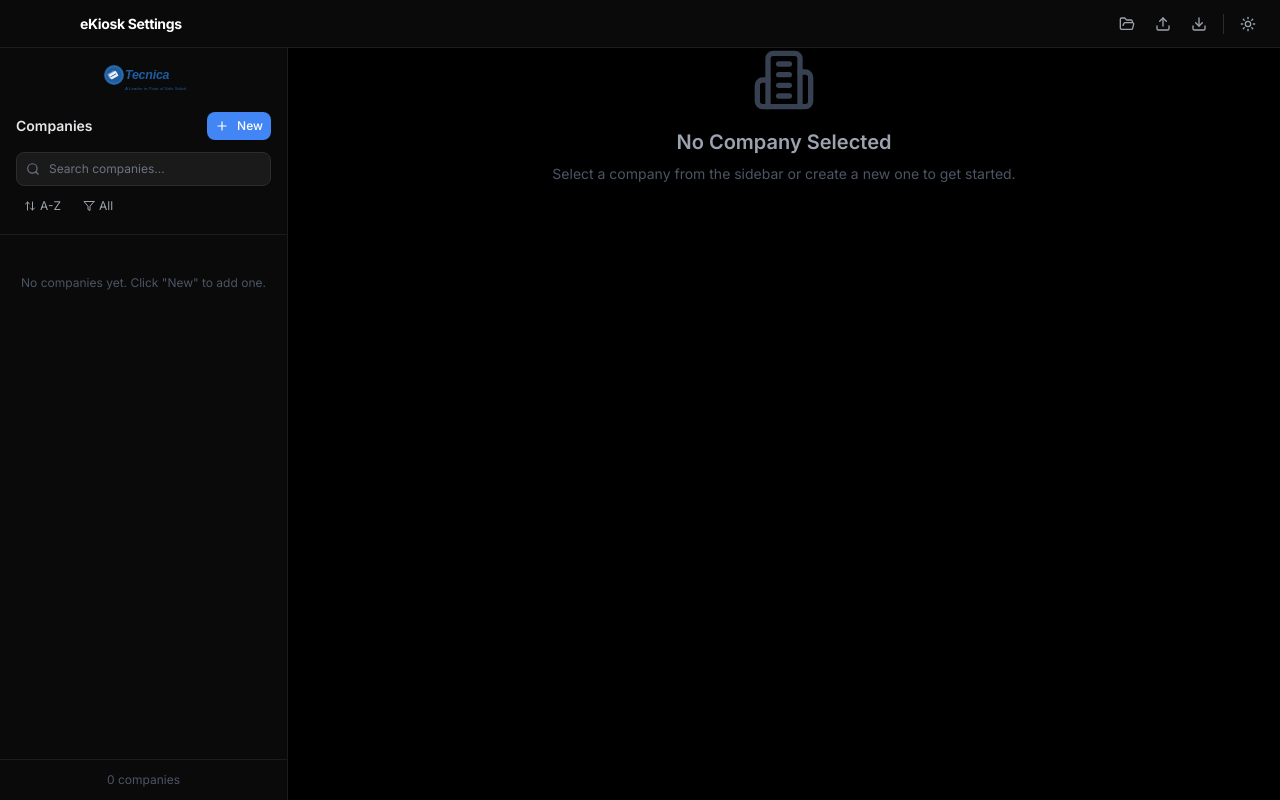
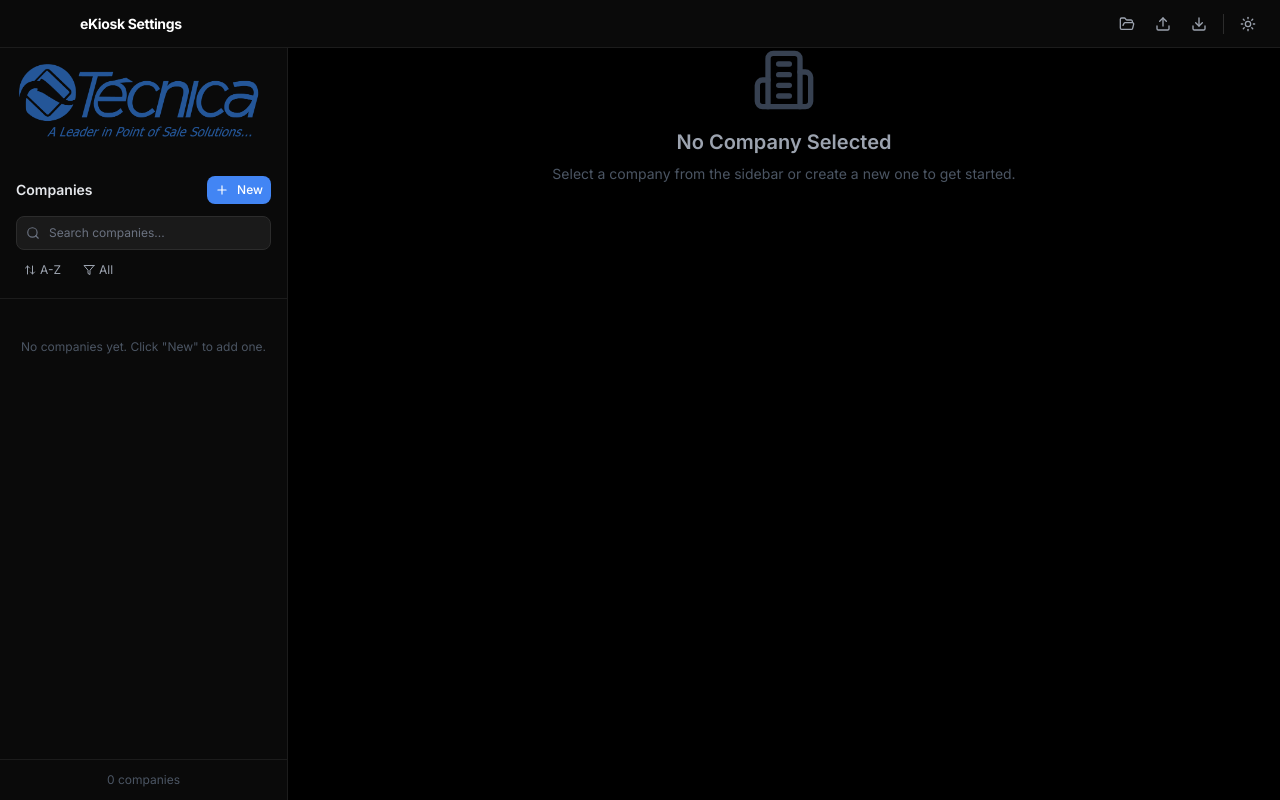
Before and after one commit to maquilon/tecnica-ekiosk-settings, a React (Vite) app: page / in a window 1280 px wide. Built offline with nearby package versions, Linux system fonts and the light colour scheme.

Commit message:
Logo updated

```diff
--- a/src/renderer/components/Sidebar.tsx
+++ b/src/renderer/components/Sidebar.tsx
@@ -4,7 +4,7 @@ import ConfirmDialog from './ui/ConfirmDialog';
 import {
   Plus, Search, Copy, Trash2, Power, ArrowUpDown, Filter,
 } from 'lucide-react';
-import tecnicaLogo from '../assets/tecnica-logo.svg';
+import tecnicaLogo from '../assets/logo_tecnicasystems.png';
 
 export default function Sidebar() {
   const {
@@ -26,8 +26,8 @@ export default function Sidebar() {
         }`}
       >
         <div className={`p-4 border-b ${d ? 'border-[#1c1c1c]' : 'border-gray-200'}`}>
-          <div className="flex items-center justify-center mb-4">
-            <img src={tecnicaLogo} alt="Tecnica Systems" className="h-8 w-auto" />
+          <div className="flex items-center justify-center mb-8">
+            <img src={tecnicaLogo} alt="Tecnica Systems" className="h-20 w-auto" />
           </div>
           <div className="flex items-center justify-between mb-3">
             <h2 className={`text-sm font-semibold ${d ? 'text-gray-200' : 'text-gray-800'}`}>
```
Also changed, not shown: src/renderer/assets/logo_tecnicasystems.png (added), src/renderer/assets/tecnica-logo.svg (deleted).
